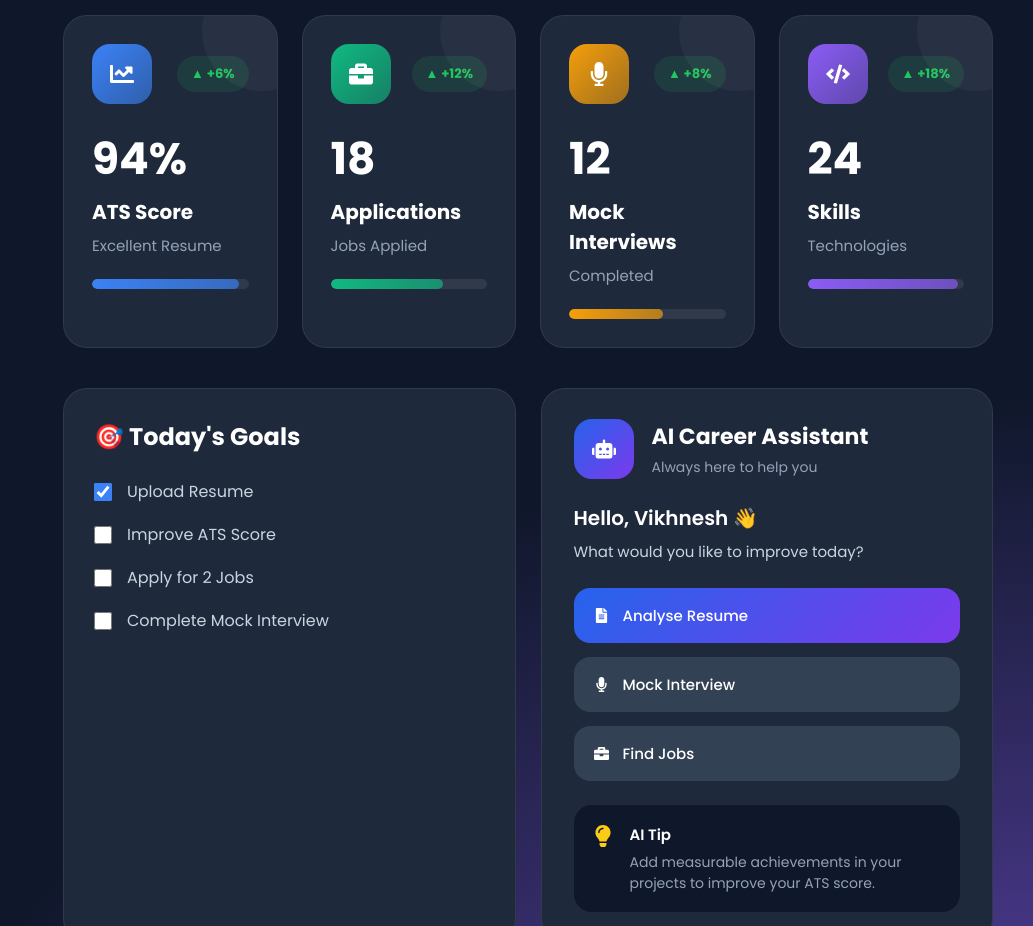
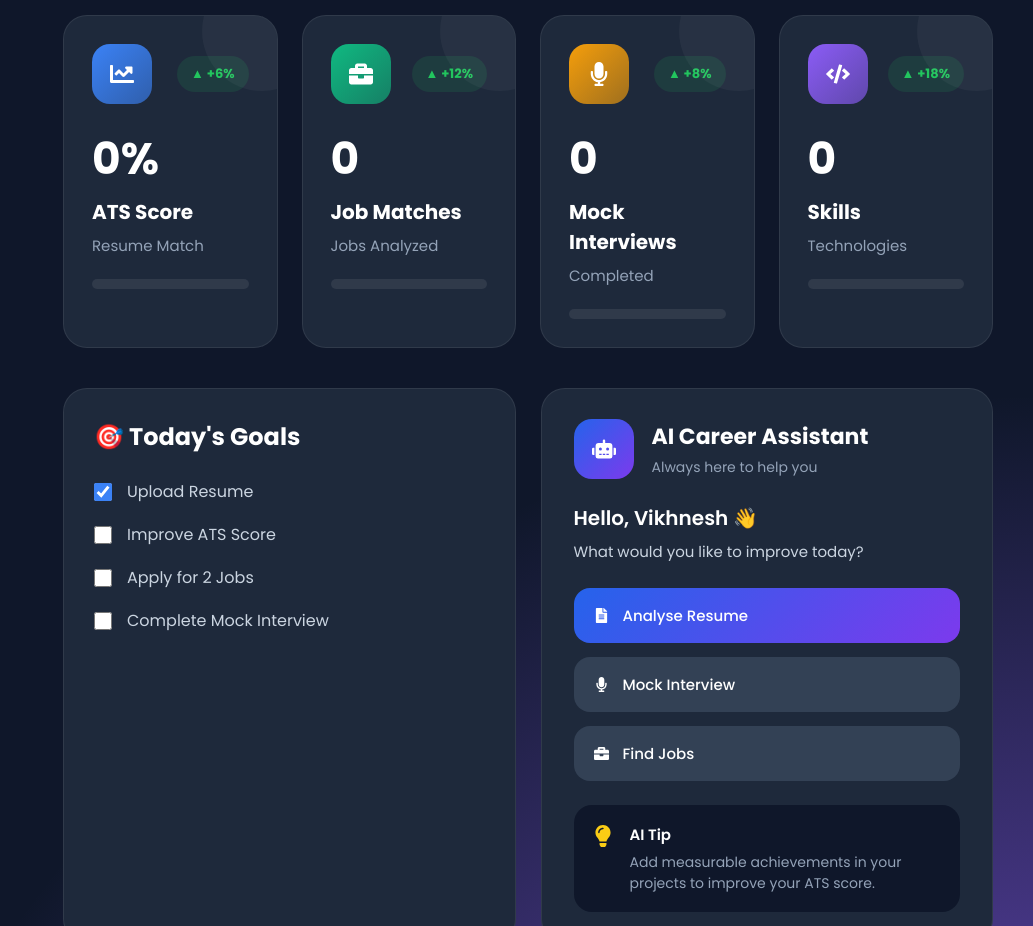
Before and after one commit to Vikhnesh-Sathyan/AI-Career-Coach, a React app in the folder frontend/: page /dashboard in a window 1280 px wide. Shown: the part 1680-2606 px from the top of the page, without its empty margins (247-1280 px from the left). Built offline with nearby package versions, Linux system fonts and the light colour scheme; the HTML template or start-up script is replaced by a standard one.

Commit message:
Make dashboard statistics dynamic

```diff
--- a/frontend/src/pages/Dashboard.jsx
+++ b/frontend/src/pages/Dashboard.jsx
@@ -1,4 +1,6 @@
 import "../styles/dashboard.css";
+
+import { useEffect, useState } from "react";
 
 import Sidebar from "../components/dashboard/Sidebar";
 import Topbar from "../components/dashboard/Topbar";
@@ -7,7 +9,6 @@ import AIAssistant from "../components/dashboard/AIAssistant";
 import ActivityTimeline from "../components/dashboard/ActivityTimeline";
 import QuickActions from "../components/dashboard/QuickActions";
 import WelcomeCard from "../components/dashboard/WelcomeCard";
-
 
 import {
     FaChartLine,
@@ -22,89 +23,231 @@ import TodayGoals from "../components/dashboard/TodayGoals";
 
 import ProfileCard from "../components/dashboard/ProfileCard";
 
+
+import {
+    getDashboardStats
+} from "../services/dashboardService";
+
+
+
 function Dashboard() {
+
+
+    const [stats,setStats] = useState({
+
+        atsScore:0,
+
+        applications:0,
+
+        interviews:0,
+
+        skills:0
+
+    });
+
+
+
+    useEffect(()=>{
+
+
+        const loadStats = async()=>{
+
+
+            const token = localStorage.getItem("token");
+
+
+            if(token){
+
+
+                const data = await getDashboardStats(token);
+
+
+
+                if(data.success){
+
+                    setStats(data.stats);
+
+                }
+
+
+            }
+
+
+        };
+
+
+        loadStats();
+
+
+    },[]);
+
+
+
+
 
     return (
 
+
         <div className="dashboard">
+
 
             <Sidebar />
 
+
+
             <div className="dashboard-content">
+
 
                 <Topbar />
 
+
                 <DashboardHero />
 
+
                 <WelcomeCard />
+
 
                 <QuickActions />
 
 
+
+
                 <div className="stats-grid">
 
+
+
                     <StatCard
+
                         title="ATS Score"
-                        value="94%"
-                        subtitle="Excellent Resume"
+
+                        value={`${stats.atsScore}%`}
+
+                        subtitle="Resume Match"
+
                         icon={<FaChartLine />}
+
                         color="#3B82F6"
-                        progress={94}
+
+                        progress={stats.atsScore}
+
                         trend="+6%"
+
                     />
 
+
+
+
                     <StatCard
-                         title="Applications"
-                         value="18"
-                         subtitle="Jobs Applied"
+
+                        title="Job Matches"
+
+                        value={stats.applications}
+
+                        subtitle="Jobs Analyzed"
+
                         icon={<FaBriefcase />}
+
                         color="#10B981"
-                         progress={72}
+
+                        progress={stats.applications > 0 ? 70 : 0}
+
                         trend="+12%"
+
                     />
 
+
+
+
+
                     <StatCard
+
                         title="Mock Interviews"
-                         value="12"
+
+                        value={stats.interviews}
+
                         subtitle="Completed"
+
                         icon={<FaMicrophone />}
+
                         color="#F59E0B"
-                         progress={60}
+
+                        progress={stats.interviews > 0 ? 60 : 0}
+
                         trend="+8%"
+
                     />
 
+
+
+
+
                     <StatCard
+
                         title="Skills"
-                        value="24"
+
+                        value={stats.skills}
+
                         subtitle="Technologies"
+
                         icon={<FaCode />}
+
                         color="#8B5CF6"
-                        progress={96}
+
+                        progress={stats.skills > 0 ? 90 : 0}
+
                         trend="+18%"
+
                     />
+
+
+
                 </div>
+
+
+
+
+
 
                 <div className="dashboard-grid">
 
+
                     <TodayGoals />
+
 
                     <AIAssistant />
 
+
                 </div>
+
+
+
+
+
 
                 <div className="dashboard-grid">
 
+
                     <ActivityTimeline />
 
+
                     <ProfileCard />
-                </div>
+
 
                 </div>
 
+
+
             </div>
+
+
+
+        </div>
+
 
     );
 
+
 }
 
+
 export default Dashboard;
--- /dev/null
+++ b/frontend/src/services/dashboardService.js
@@ -0,0 +1,24 @@
+const API =
+"http://localhost:5000/api/dashboard";
+
+
+export async function getDashboardStats(token){
+
+
+const response = await fetch(
+
+`${API}/stats`,
+
+{
+    headers:{
+        Authorization:`Bearer ${token}`
+    }
+}
+
+);
+
+
+return await response.json();
+
+
+}
```
Lines whose indentation alone changed are shown as unchanged.
